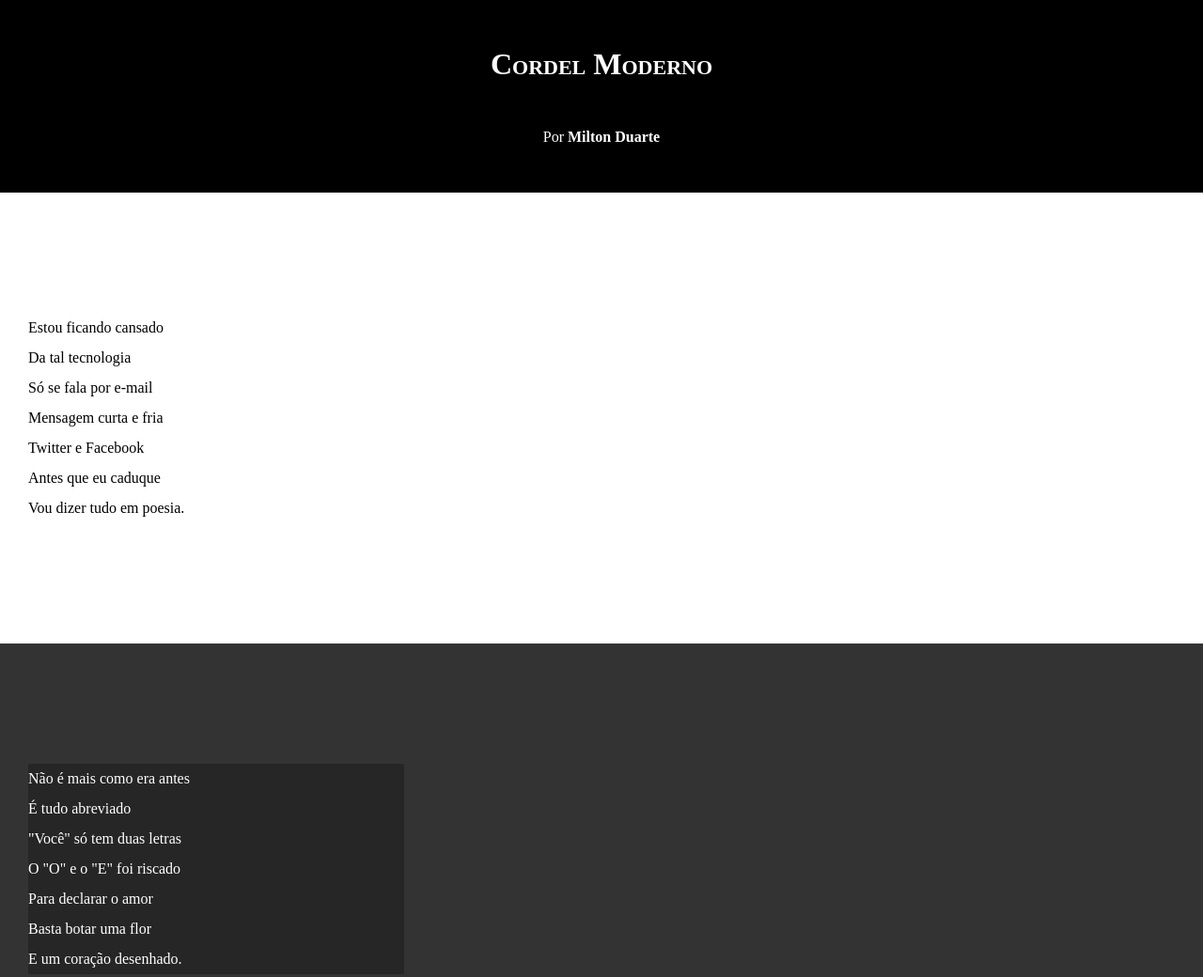
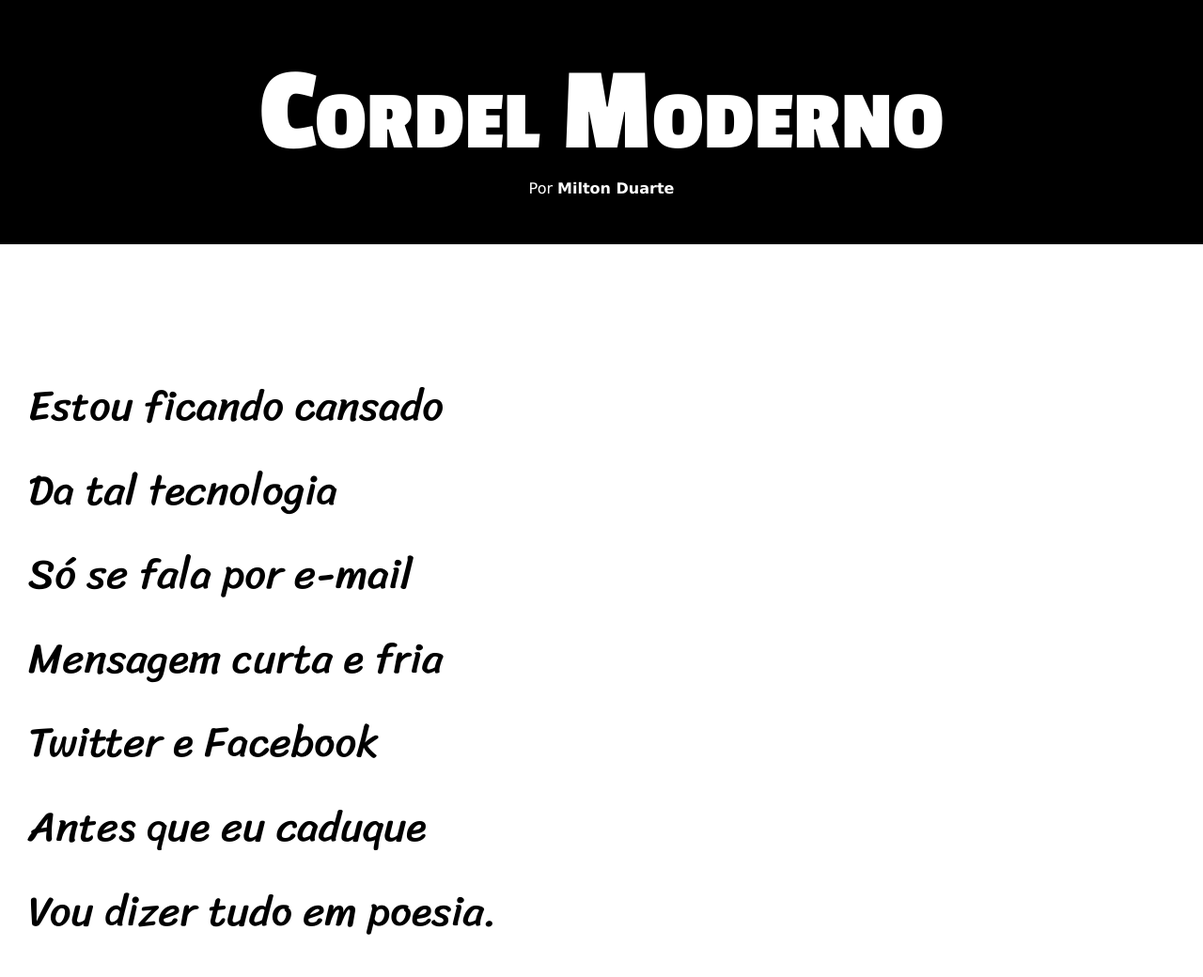
Before and after one commit to Caio-AleSilva/Html-Css, a plain HTML site: page Desafios/Desafio 12/index.html in a window 1280 px wide. Shown: the top 1040 px of the page at 94% size. Drawn offline with Linux system fonts and the light colour scheme.

Commit message:
Atualização estilos

```diff
--- a/Desafios/Desafio 12/estilo/style.css
+++ b/Desafios/Desafio 12/estilo/style.css
@@ -1,14 +1,25 @@
 @charset "UTF-8";
+
+@import url('https://fonts.googleapis.com/css2?family=Passion+One:wght@400;700;900&display=swap');
+@import url('https://fonts.googleapis.com/css2?family=Sriracha&display=swap');
+
+:root {
+    --font1: Verdana, Geneva, Tahoma, sans-serif;
+    --font2: "Passion One", serif;
+    --font3: "Sriracha", serif;
+}
 
 * {
     margin: 0px;
     padding: 0px;
+    font-size: 1em;
 
 }
 
 html, body {
     min-height: 100%;
     background-color: darkgray;
+    font-family: var(--font1);
 }
 
 header{
@@ -19,8 +30,10 @@ header{
 }
 
 header > h1 {
-    padding: 50px;
+    padding-top: 50px;
     font-variant: small-caps;
+    font-family: var(--font2);
+    font-size: 10vw;
 }
 
 header > p {
@@ -28,14 +41,14 @@ header > p {
 
 }
 
-a {
+header a, footer a {
     color: white;
     text-decoration: none;
     font-weight: bolder;
 
 }
 
-a:hover {
+header a:hover, footer a:hover {
     text-decoration: underline;
 }
 
@@ -44,6 +57,8 @@ section {
     padding-bottom: 10%;
     line-height: 2em;
     padding-left: 30px;
+    font-family: var(--font3);
+    font-size: 3.5vw;
 }
 
 section.normal {
@@ -58,7 +73,8 @@ section.imagem{
 
 section.imagem > p{
     background-color: rgb(0, 0, 0, 0.253) ;
-    width: 400px;
+    display: inline-block;
+    padding: 5px;
 }
 footer {
     background-color: black;
```
